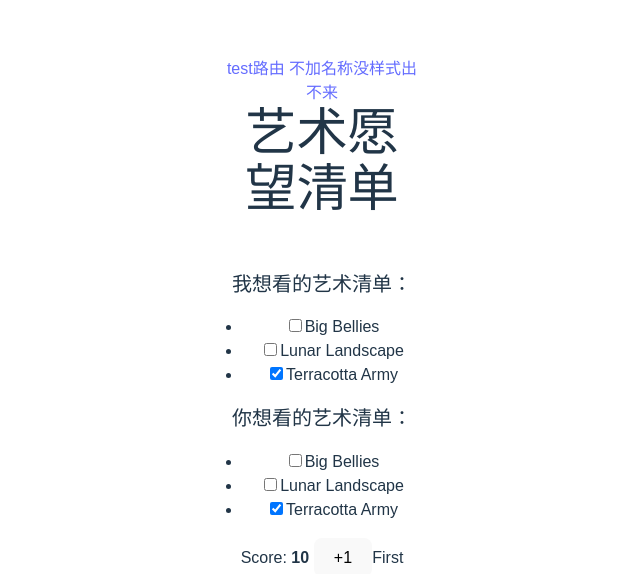
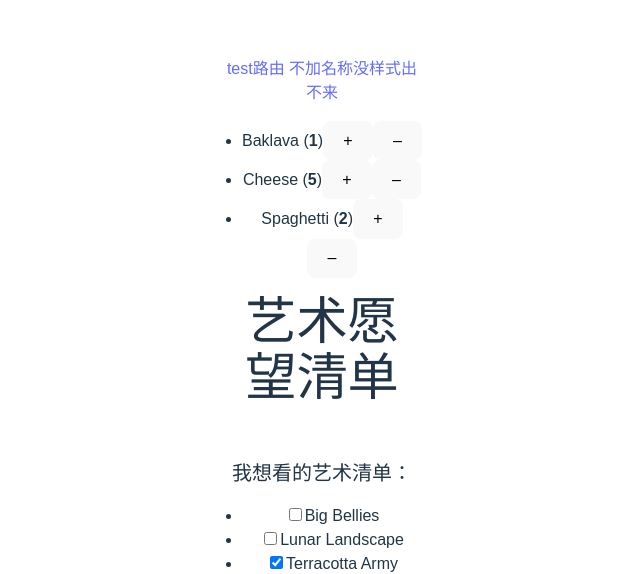
Before and after one commit to EthanShen10086/react-learning, a React (Vite) app: page /poem in a window 1280 px wide. Shown: the part 243-817 px from the top of the page, without its empty margins (318-958 px from the left). Built offline with nearby package versions, Linux system fonts and the light colour scheme.

Commit message:
feat: replace an object-like item instead of change object-like's property

```diff
--- a/src/components/gift-list/GiftList.jsx
+++ b/src/components/gift-list/GiftList.jsx
@@ -6,6 +6,79 @@ const initialList = [
 	{ id: 1, title: 'Lunar Landscape', seen: false },
 	{ id: 2, title: 'Terracotta Army', seen: true },
 ];
+
+const initialProducts = [
+	{
+		id: 0,
+		name: 'Baklava',
+		count: 1,
+	},
+	{
+		id: 1,
+		name: 'Cheese',
+		count: 5,
+	},
+	{
+		id: 2,
+		name: 'Spaghetti',
+		count: 2,
+	},
+];
+
+export function ShoppingCart() {
+	const [products, setProducts] = useState(initialProducts);
+
+	function handleIncreaseClick(productId) {
+		const productListCopy = products.slice();
+		const targetIndex = productListCopy.findIndex(
+			(item) => item.id === productId
+		);
+		if (targetIndex !== -1) {
+			productListCopy[targetIndex] = {
+				...productListCopy[targetIndex],
+				count: productListCopy[targetIndex].count + 1,
+			};
+		}
+		setProducts(productListCopy);
+	}
+	function handleDecreaseClick(productId) {
+		const productListCopy = products.slice();
+		const targetIndex = productListCopy.findIndex(
+			(item) => item.id === productId
+		);
+		if (targetIndex !== -1) {
+			productListCopy[targetIndex] = {
+				...productListCopy[targetIndex],
+				count: productListCopy[targetIndex].count - 1,
+			};
+		}
+		setProducts(productListCopy);
+	}
+
+	return (
+		<ul>
+			{products.map((product) => (
+				<li key={product.id}>
+					{product.name} (<b>{product.count}</b>)
+					<button
+						onClick={() => {
+							handleIncreaseClick(product.id);
+						}}
+					>
+						+
+					</button>
+					<button
+						onClick={() => {
+							handleDecreaseClick(product.id);
+						}}
+					>
+						–
+					</button>
+				</li>
+			))}
+		</ul>
+	);
+}
 
 export default function BucketList() {
 	const [myList, setMyList] = useState(initialList);
@@ -22,22 +95,24 @@ export default function BucketList() {
 		// const restArtWork = myNextList.filter((item) => item.id !== artwork.id);
 		// const result = [...restArtWork, { ...artwork, seen: nextSeen }];
 		// 使用map
-		const result = myNextList.map((item) => {
-			// if (item.id === artworkId) {
-			// 	return {
-			// 		...item,
-			// 		seen: nextSeen,
-			// 	};
-			// }
-			// return item;
-			return item.id === artworkId ? { ...item, seen: nextSeen } : item;
-		});
-		// const targetIndex = myNextList.findIndex((item) => item.id === artworkId);
-		// if (targetIndex !== -1) {
-		// 	myNextList[targetIndex] = { ...myNextList[targetIndex], seen: nextSeen };
-		// }
-		// setMyList(myNextList);
-		setMyList(result);
+		// const result = myNextList.map((item) => {
+		// 	// if (item.id === artworkId) {
+		// 	// 	return {
+		// 	// 		...item,
+		// 	// 		seen: nextSeen,
+		// 	// 	};
+		// 	// }
+		// 	// return item;
+		// 	return item.id === artworkId ? { ...item, seen: nextSeen } : item;
+		// });
+		const targetIndex = myNextList.findIndex((item) => item.id === artworkId);
+		if (targetIndex !== -1) {
+			myNextList[targetIndex] = { ...myNextList[targetIndex], seen: nextSeen };
+		}
+		console.log(initialList, myList, myNextList);
+
+		setMyList(myNextList);
+		// setMyList(result);
 	}
 
 	function handleToggleYourList(artworkId, nextSeen) {
@@ -50,6 +125,7 @@ export default function BucketList() {
 
 	return (
 		<>
+			<ShoppingCart />
 			<h1>艺术愿望清单</h1>
 			<h2>我想看的艺术清单：</h2>
 			<ItemList artworks={myList} onToggle={handleToggleMyList} />
```
